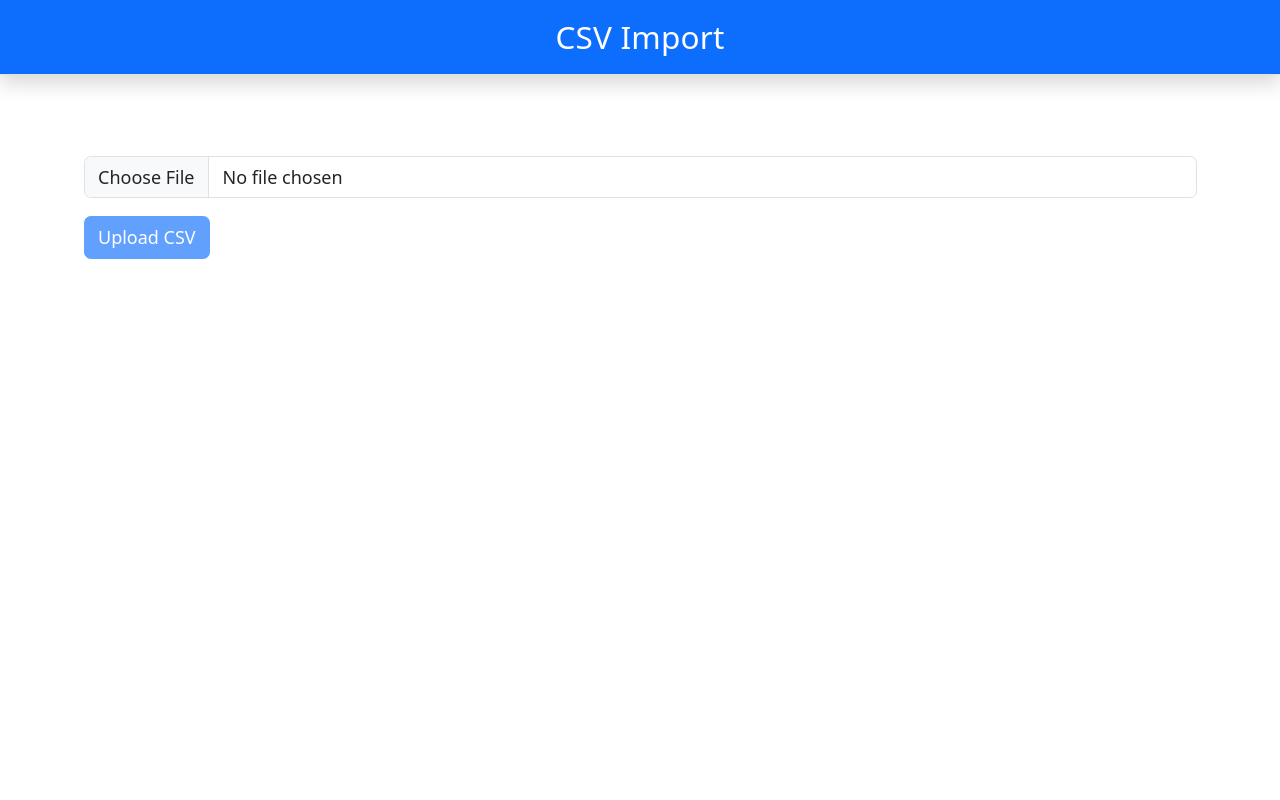
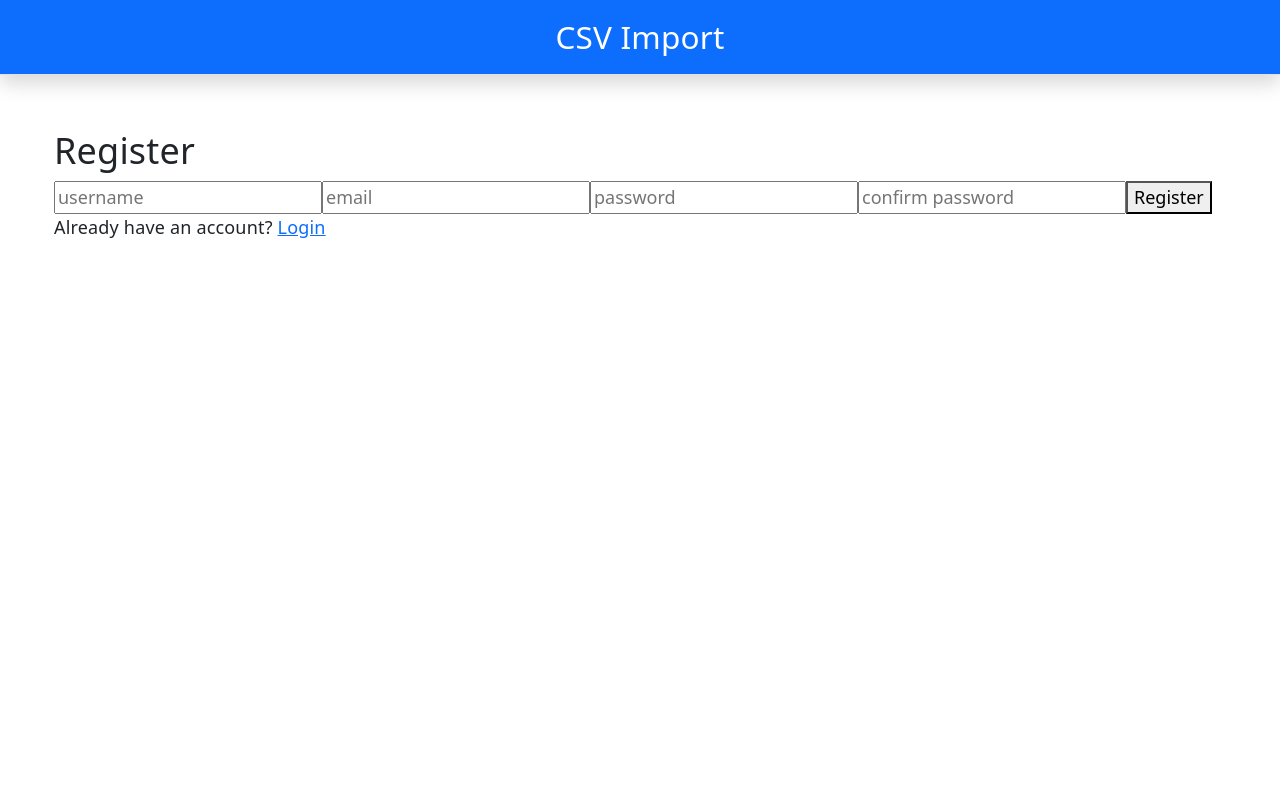
Before and after one commit to Erol-Mehmed/lexis-solutions-task, a React (Vite) app in the folder frontend/: page /register in a window 1280 px wide. Shown: the top 800 px of the page. Built offline with nearby package versions, Linux system fonts and the light colour scheme; no server answers.

Commit message:
Add authentication routes and enhance user registration and login forms

```diff
--- a/frontend/package.json
+++ b/frontend/package.json
@@ -13,6 +13,7 @@
     "bootstrap": "^5.3.8",
     "react": "^19.2.4",
     "react-dom": "^19.2.4",
+    "react-router-dom": "^7.14.0",
     "sass": "^1.98.0",
     "swr": "^2.4.1",
     "zustand": "^5.0.12"
--- a/frontend/src/App.tsx
+++ b/frontend/src/App.tsx
@@ -2,35 +2,52 @@ import "./App.scss";
 import Header from "./components/layout/Header";
 import Container from "./components/layout/Container";
 import Footer from "./components/layout/Footer";
-import ImportUploader from "./components/ImportUploader.tsx";
+import ImportUploader from "./components/ImportUploader";
+import Login from "./pages/Login";
+import Register from "./pages/Register";
+
 import { useEffect } from "react";
-import { useAuthStore } from "./store/auth.ts";
+import { useAuthStore } from "./store/auth";
+import { BrowserRouter, Routes, Route, Navigate } from "react-router-dom";
 
 function App() {
   const fetchMe = useAuthStore((s) => s.fetchMe);
+  const isAuthenticated = useAuthStore((s) => s.isAuthenticated);
 
   useEffect(() => {
-    void (async () => {
-      try {
-        await fetchMe();
-      } catch (error) {
-        console.error("Failed to fetch current user:", error);
-      }
-    })();
+    void fetchMe();
   }, [fetchMe]);
 
   return (
+    <BrowserRouter>
       <div className="d-flex flex-column">
         <Header />
 
         <Container className="min-vh-100">
           <main className="py-5">
+            <Routes>
+              {/* Protected route */}
+              <Route
+                path="/"
+                element={
+                  isAuthenticated ? (
                     <ImportUploader />
+                  ) : (
+                    <Navigate to="/login" />
+                  )
+                }
+              />
+
+              {/* Auth routes */}
+              <Route path="/login" element={<Login />} />
+              <Route path="/register" element={<Register />} />
+            </Routes>
           </main>
         </Container>
 
         <Footer />
       </div>
+    </BrowserRouter>
   );
 }
 
--- a/frontend/src/api/imports.ts
+++ b/frontend/src/api/imports.ts
@@ -1,5 +1,6 @@
+import { API_BASE_URL } from "../config/env.ts";
+
 export async function uploadCSV(file: File) {
-  const API_BASE_URL = import.meta.env.VITE_API_BASE_URL;
   const formData = new FormData();
   formData.append("file", file);
 
--- a/frontend/src/pages/Login.tsx
+++ b/frontend/src/pages/Login.tsx
@@ -1,37 +1,61 @@
-import { useState } from "react";
+import React, { useState, useEffect } from "react";
 import { useAuthStore } from "../store/auth";
+import { useNavigate, Link } from "react-router-dom";
 
 export default function Login() {
   const login = useAuthStore((s) => s.login);
 
+  const navigate = useNavigate();
+
   const [username, setUsername] = useState("");
   const [password, setPassword] = useState("");
 
-  const handleSubmit = async (e: React.FormEvent) => {
+  const [error, setError] = useState<string | null>(null);
+
+  const handleSubmit = async (e: React.SubmitEvent<HTMLFormElement>) => {
     e.preventDefault();
 
     try {
       await login(username, password);
-      window.location.href = "/";
+      setError(null);
+
+      navigate("/");
     } catch {
-      alert("Login failed");
+      setError("Login failed");
     }
   };
 
+  useEffect(() => {
+    if (error) {
+      const t = setTimeout(() => setError(null), 3000);
+      return () => clearTimeout(t);
+    }
+  }, [error]);
+
   return (
     <form onSubmit={handleSubmit}>
+      <h2>Login</h2>
+
+      {error && <p style={{ color: "red" }}>{error}</p>}
+
       <input
         placeholder="username"
         value={username}
         onChange={(e) => setUsername(e.target.value)}
       />
+
       <input
         type="password"
         placeholder="password"
         value={password}
         onChange={(e) => setPassword(e.target.value)}
       />
+
       <button type="submit">Login</button>
+
+      <p>
+        Don’t have an account? <Link to="/register">Register</Link>
+      </p>
     </form>
   );
 }
--- a/frontend/src/pages/Register.tsx
+++ b/frontend/src/pages/Register.tsx
@@ -1,39 +1,86 @@
-import { useState } from "react";
+import React, { useState, useEffect } from "react";
 import { useAuthStore } from "../store/auth";
+import { useNavigate, Link } from "react-router-dom";
 
 export default function Register() {
   const register = useAuthStore((s) => s.register);
 
+  const navigate = useNavigate();
+
   const [username, setUsername] = useState("");
+  const [email, setEmail] = useState("");
   const [password, setPassword] = useState("");
+  const [confirmPassword, setConfirmPassword] = useState("");
 
-  const handleSubmit = async (e: React.FormEvent) => {
+  const [error, setError] = useState<string | null>(null);
+  const [success, setSuccess] = useState<string | null>(null);
+
+  const handleSubmit = async (e: React.SubmitEvent<HTMLFormElement>) => {
     e.preventDefault();
 
     try {
-      await register(username, password);
-      alert("User created");
+      await register(username, email, password);
+      setSuccess("User created successfully");
+      setError(null);
 
-      window.location.href = "/login";
+      setTimeout(() => {
+        navigate("/login");
+      }, 1000);
     } catch {
-      alert("Register failed");
+      setError("Register failed");
+      setSuccess(null);
     }
   };
 
+  useEffect(() => {
+    if (error || success) {
+      const t = setTimeout(() => {
+        setError(null);
+        setSuccess(null);
+      }, 3000);
+
+      return () => clearTimeout(t);
+    }
+  }, [error, success]);
+
   return (
     <form onSubmit={handleSubmit}>
+      <h2>Register</h2>
+
+      {error && <p style={{ color: "red" }}>{error}</p>}
+      {success && <p style={{ color: "green" }}>{success}</p>}
+
       <input
         placeholder="username"
         value={username}
         onChange={(e) => setUsername(e.target.value)}
       />
+
+      <input
+        placeholder="email"
+        value={email}
+        onChange={(e) => setEmail(e.target.value)}
+      />
+
       <input
         type="password"
         placeholder="password"
         value={password}
         onChange={(e) => setPassword(e.target.value)}
       />
+
+      <input
+        type="password"
+        placeholder="confirm password"
+        value={confirmPassword}
+        onChange={(e) => setConfirmPassword(e.target.value)}
+      />
+
       <button type="submit">Register</button>
+
+      <p>
+        Already have an account? <Link to="/login">Login</Link>
+      </p>
     </form>
   );
 }
--- a/frontend/src/store/auth.ts
+++ b/frontend/src/store/auth.ts
@@ -9,10 +9,11 @@ type User = {
 type AuthState = {
   user: User | null;
   isAuthenticated: boolean;
+  register: (username: string, email: string, password: string) => Promise<void>;
+  login: (username: string, password: string) => Promise<void>;
+  logout: () => Promise<void>;
   setUser: (user: User | null) => void;
   fetchMe: () => Promise<void>;
-  login: (username: string, password: string) => Promise<void>;
-  logout: () => Promise<void>;
 };
 
 const API = `${API_BASE_URL}/api/auth`;
@@ -20,19 +21,17 @@ const API = `${API_BASE_URL}/api/auth`;
 export const useAuthStore = create<AuthState>((set) => ({
   user: null,
   isAuthenticated: false,
-
-  register: async (username, password) => {
+  register: async (username, email, password) => {
     const res = await fetch(`${API}/register/`, {
       method: "POST",
       headers: {
         "Content-Type": "application/json",
       },
-      body: JSON.stringify({ username, password }),
+      body: JSON.stringify({ username, email, password }),
     });
 
     if (!res.ok) throw new Error("Register failed");
   },
-
   login: async (username, password) => {
     const res = await fetch(`${API}/login/`, {
       method: "POST",
@@ -47,13 +46,11 @@ export const useAuthStore = create<AuthState>((set) => ({
 
     await useAuthStore.getState().fetchMe();
   },
-
   setUser: (user) =>
     set({
       user,
       isAuthenticated: !!user,
     }),
-
   fetchMe: async () => {
     const res = await fetch(`${API}/me/`, {
       credentials: "include",
@@ -67,7 +64,6 @@ export const useAuthStore = create<AuthState>((set) => ({
     const data = await res.json();
     set({ user: data, isAuthenticated: true });
   },
-
   logout: async () => {
     await fetch(`${API}/logout/`, {
       method: "POST",
```
Also changed, not shown: 2 other files (tests, documents, lock files or other folders). Lines whose indentation alone changed are shown as unchanged.
